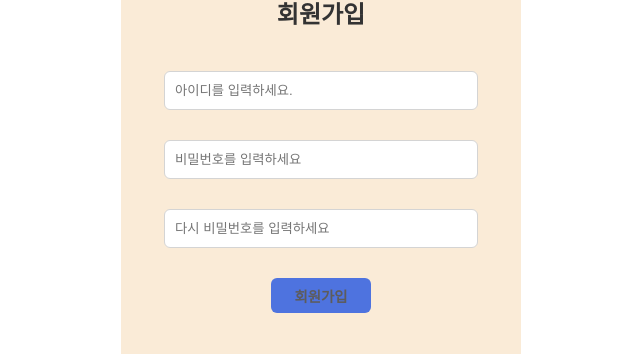
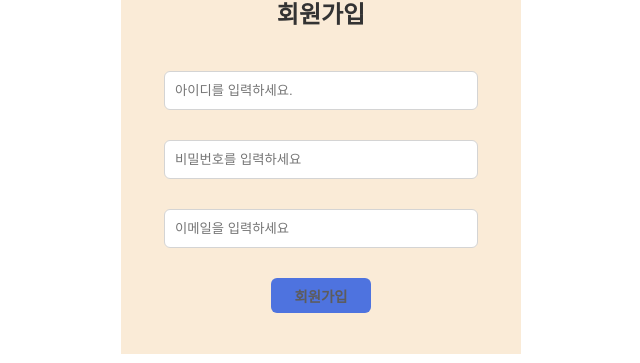
Before and after one commit to infreeJ/my-board, a React (Vite) app in the folder frontend/: page /join in a window 1280 px wide. Shown: the part 146-509 px from the top of the page, without its empty margins (319-959 px from the left). Built offline with nearby package versions, Linux system fonts and the light colour scheme.

Commit message:
회원가입 완성!

```diff
--- a/frontend/src/pages/JoinPage.tsx
+++ b/frontend/src/pages/JoinPage.tsx
@@ -1,20 +1,49 @@
 import { useState } from "react"
-
+import { useNavigate } from "react-router-dom";
 
 function JoinPage() {
 
+  const nav = useNavigate();
 
+  const [userId, setUserId] = useState("");
+  const [userPw, setUserPw] = useState("");
+  const [userEmail, setUserEmail] = useState("");
 
+  async function handleSubmit(e: React.FormEvent<HTMLFormElement>) {
+    e.preventDefault();
+
+    try {
+      const response = await fetch("http://localhost:5000/join", {
+          method: "POST",
+          headers: { "Content-Type": "application/json" },
+          body: JSON.stringify({userId, userPw, userEmail})
+        }
+      )
+      const result = await response.json();
+      if(result.success) {
+        alert("회원가입 성공!");
+        nav('/login')
+      } else {
+        alert("회원가입 실패!");
+      }
+    } catch(err) {
+      console.error(err);
+
+    }
+  }
 
   return (
     <>
       <div className="loginTab">
         <span className='logo'>회원가입</span>
-        <form>
-          <input className="idInput" type="text" placeholder="아이디를 입력하세요."/>
-          <input className="pwInput" type="password" placeholder="비밀번호를 입력하세요"/>
-          <input className="pwInput" type="password" placeholder="다시 비밀번호를 입력하세요"/>
-          <button className="joinBtn">회원가입</button>
+        <form onSubmit={handleSubmit}>
+          <input className="idInput" type="text" placeholder="아이디를 입력하세요."
+          value={userId} onChange={(e) => {setUserId(e.target.value)}}/>
+          <input className="pwInput" type="password" placeholder="비밀번호를 입력하세요"
+          value={userPw} onChange={(e) => {setUserPw(e.target.value)}}/>
+          <input className="pwInput" type="email" placeholder="이메일을 입력하세요"
+          value={userEmail} onChange={(e) => {setUserEmail(e.target.value)}}/>
+          <button className="joinBtn" type="submit">회원가입</button>
         </form>
       </div>
     </>
--- a/frontend/src/pages/LoginPage.tsx
+++ b/frontend/src/pages/LoginPage.tsx
@@ -17,8 +17,7 @@ function LoginPage() {
       const response = await fetch("http://localhost:5000/login", {
         method: "POST",
         headers: {
-          "Content-Type": "application/json",
-        },
+          "Content-Type": "application/json"},
         body: JSON.stringify({ userId, password })
       })
 
```
Also changed, not shown: 2 other files (tests, documents, lock files or other folders).
